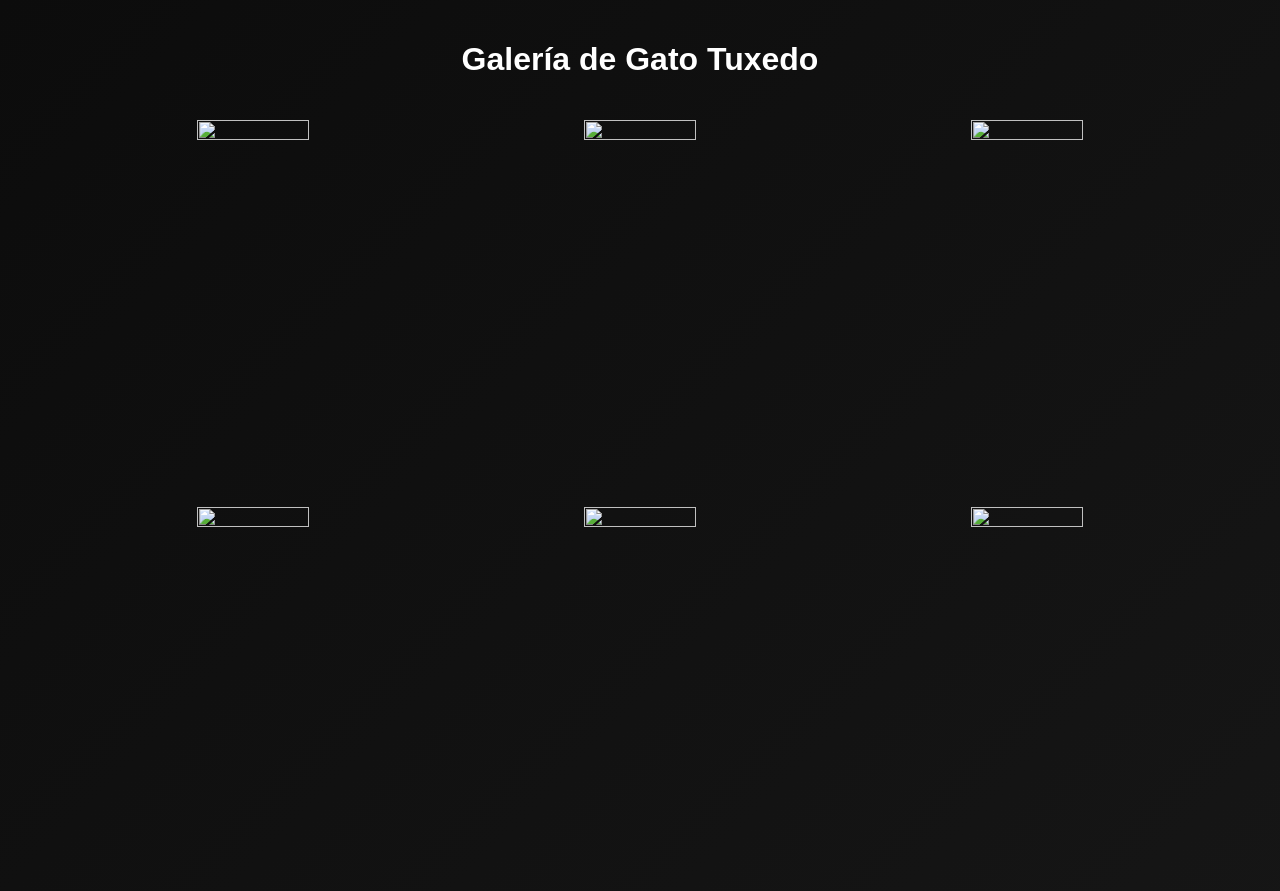
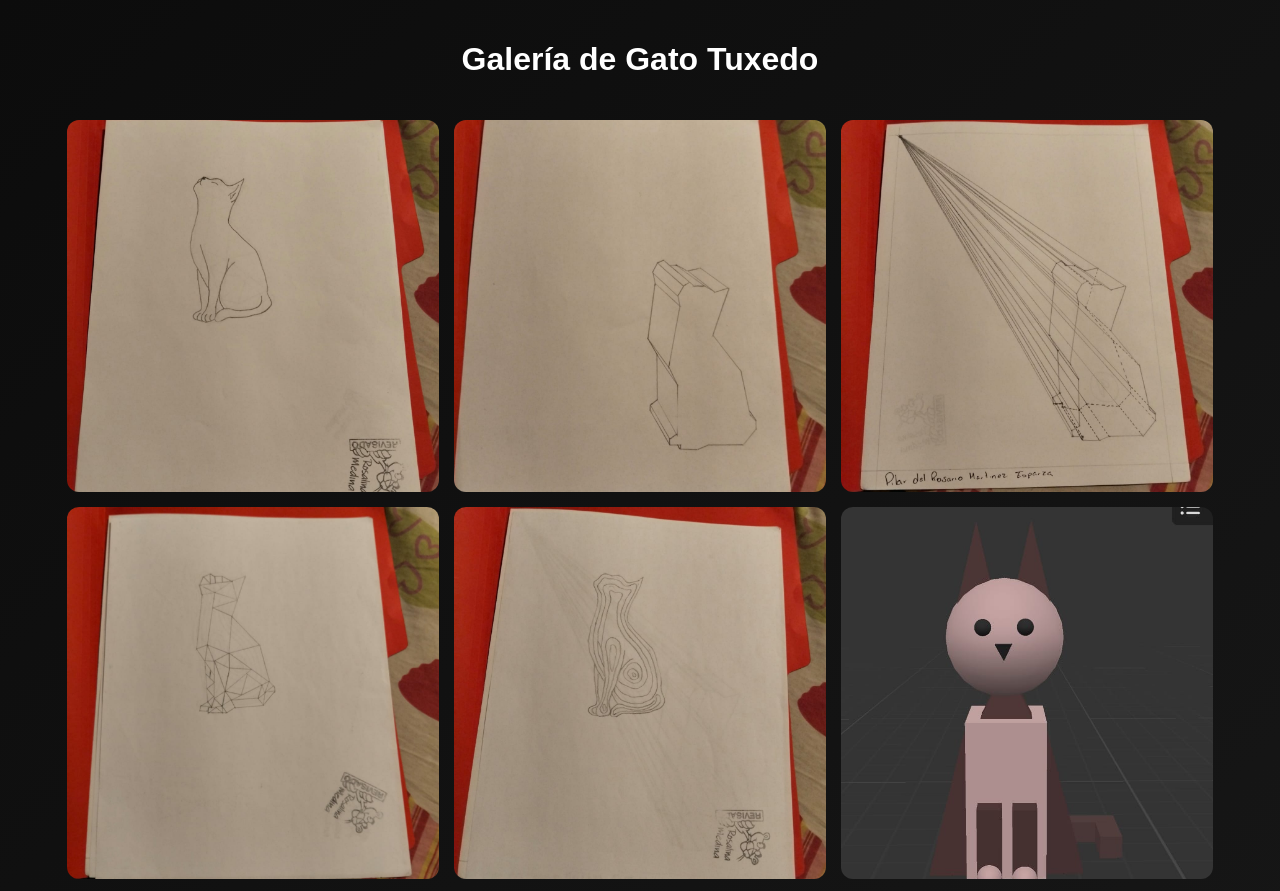
Before and after one commit to Shadow-Compani/Proyecto-final, a plain HTML site: page ppg.html in a window 1280 px wide. Shown: the top 891 px of the page. Drawn offline with Linux system fonts and the light colour scheme.

Commit message:
Fix image sources in gallery
Updated image sources in the gallery section.

```diff
--- a/ppg.html
+++ b/ppg.html
@@ -16,13 +16,13 @@
 
 
     <div class="galeria">
-        <img src="" alt="">
-        <img src="" alt="">
-        <img src="" alt="">
-        <img src="" alt="">
-        <img src="" alt="">
-        <img src="" alt="">
-        <img src="" alt="">
+        <img src="img/g2.jpeg" alt="">
+        <img src="img/g1.jpeg" alt="">
+        <img src="img/g3.jpeg" alt="">
+        <img src="img/g4.jpeg" alt="">
+        <img src="img/g5.jpeg" alt="">
+        <img src="img/g3d2.2.jpeg" alt="">
+        <img src="img/g3d1.1.jpeg" alt="">
         <img src="img/gc1.jpeg" alt="">
 
 
```
